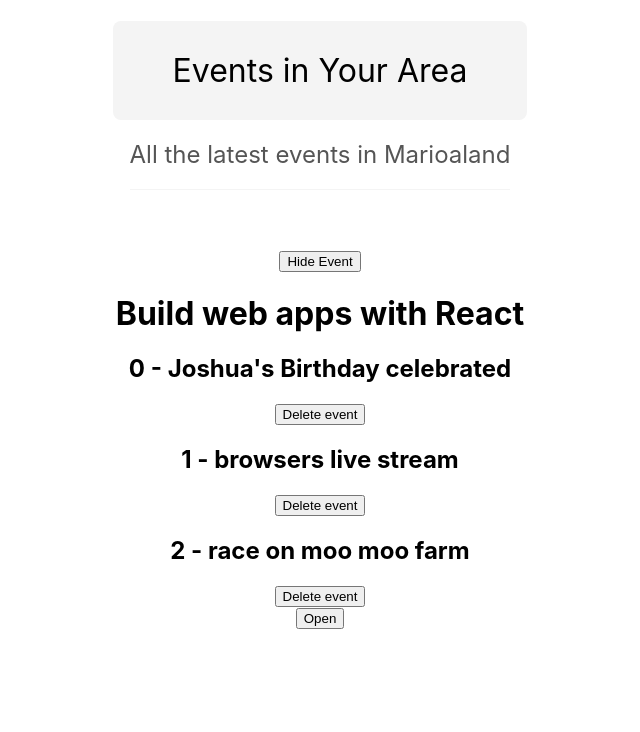
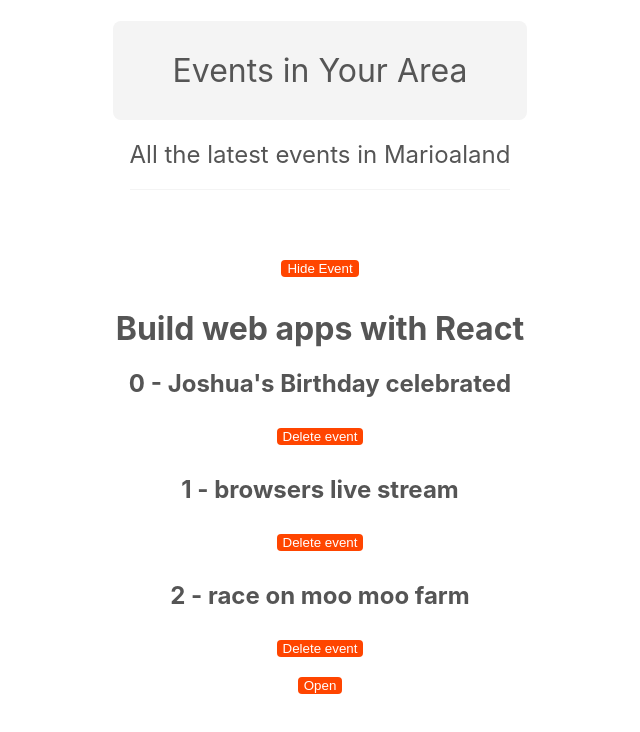
Before and after one commit to Josh-Alhassan/React-and-firebase, a React (Create React App) app in the folder my-react-app/: page / in a window 1280 px wide. Shown: the top 732 px of the page, without its empty margins (320-960 px from the left). Built offline with nearby package versions, Linux system fonts and the light colour scheme; the HTML template or start-up script is replaced by a standard one.

Commit message:
using global style sheet

```diff
--- a/my-react-app/src/index.css
+++ b/my-react-app/src/index.css
@@ -10,6 +10,19 @@ body {
 code {
   font-family: source-code-pro, Menlo, Monaco, Consolas, 'Courier New',
     monospace;
+}
+
+p, h1, h2 {
+  color: #555;
+}
+
+button {
+  background: #ff4500;
+  color: #fff;
+  border: 0;
+  border-radius: 4px;
+  margin: 10px auto;
+  cursor: pointer;
 }
 
 .title {
```
Also changed, not shown: 1 other file (tests, documents, lock files or other folders).
